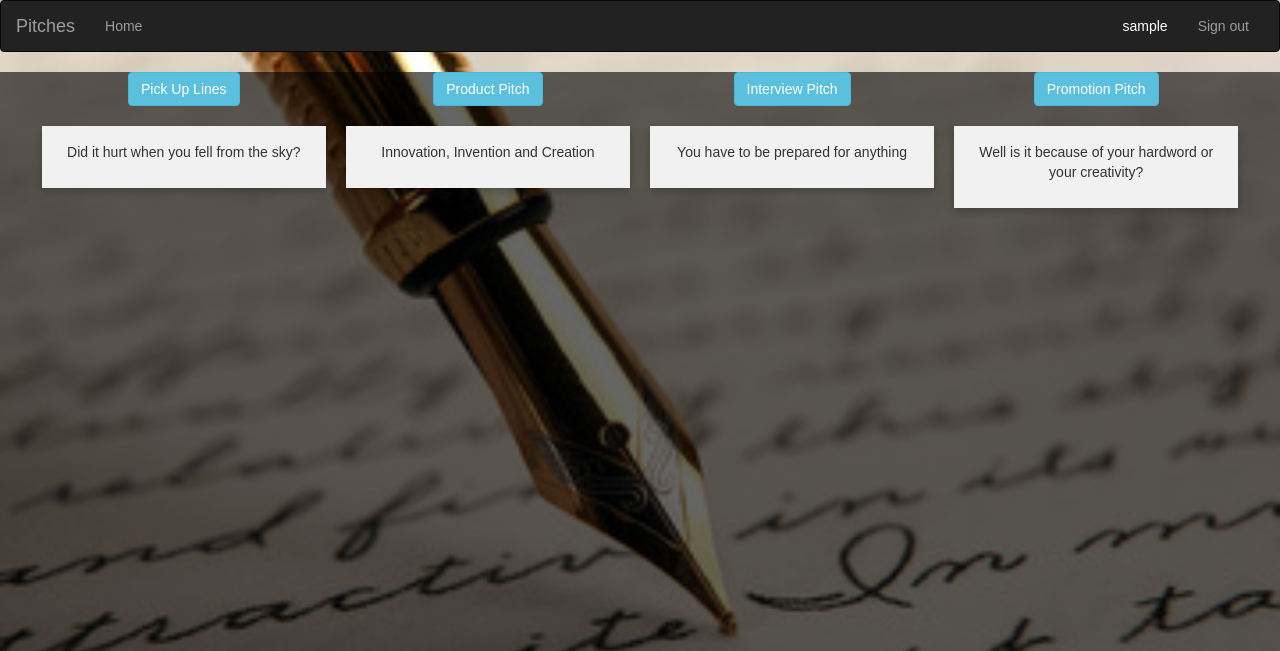
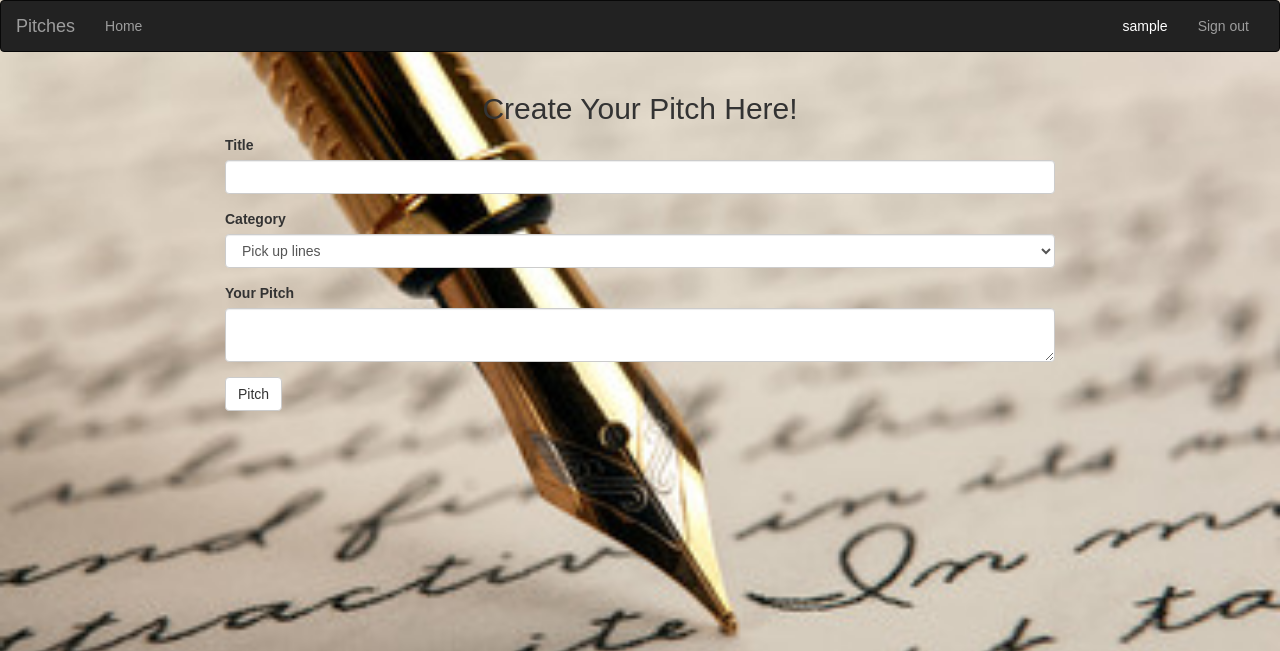
Before and after one commit to cecibarasa/Pick-up-lines, a Flask app: page /pitch in a window 1280 px wide. Shown: the top 651 px of the page. Run offline with Flask 2, Linux system fonts and the light colour scheme; the visitor is signed in with stand-in values (Sample User, id 1); data comes from the database, SQL or seed files in the repository; some libraries are stand-ins or nearby versions; some web fonts are replaced.

Commit message:
add macros migrations

```diff
--- a/app/__init__.py
+++ b/app/__init__.py
@@ -20,6 +20,7 @@ def create_app(config_name):
     app.config['SQLALCHEMY_DATABASE_URI'] = 'postgresql+psycopg2://nabalayo:pk@localhost/project'
     app.config['SQLALCHEMY_TRACK_MODIFICATIONS'] = False
     app.config['UPLOADED_PHOTOS_DEST'] = 'app/static/photos'
+    app.config['SECRET_KEY'] = 'super secret key'
 
 
     # Initializing flask extensions
--- a/app/main/views.py
+++ b/app/main/views.py
@@ -52,16 +52,16 @@ def updateprofile(name):
         return redirect(url_for('.profile',name = name))
     return render_template('profile/update.html', form=form)
 
-@main.route('/user/<uname>/update/pic',methods= ['POST'])
-@login_required
-def update_pic(uname):
-    user = User.query.filter_by(username = uname).first()
-    if 'photo' in request.files:
-        filename = photos.save(request.files['photo'])
-        path = f'photos/{filename}'
-        user.profile_pic_path = path
-        db.session.commit()
-    return redirect(url_for('main.profile', uname=uname))
+# @main.route('/user/<uname>/update/pic',methods= ['POST'])
+# @login_required
+# def update_pic(uname):
+#     user = User.query.filter_by(username = uname).first()
+#     if 'photo' in request.files:
+#         filename = photos.save(request.files['photo'])
+#         path = f'photos/{filename}'
+#         user.profile_pic_path = path
+#         db.session.commit()
+#     return redirect(url_for('main.profile', uname=uname))
 
 @main.route('/comment/<int:pitch_id>', methods = ['POST','GET'])
 @login_required
@@ -89,32 +89,36 @@ def profile(name):
 
     return render_template("profile/profile.html", user = user,posts=posts)
 
-@main.route('/user/<name>/updateprofile', methods = ['GET','POST'])
+@main.route('/user/<uname>/update',methods = ['GET','POST'])
 @login_required
-def updateprofile(name):
+def update_profile(uname):
+    user = User.query.filter_by(username = uname).first()
+    if user is None:
+        abort(404)
 
-    user = User.query.filter_by(username = name).first()
-    if user == None:
-        abort(404)
     form = UpdateProfile()
+
     if form.validate_on_submit():
         user.bio = form.bio.data
+
         db.session.add(user)
         db.session.commit()
-        return redirect(url_for('.profile',name = name))
+
+        return redirect(url_for('.profile',uname=user.username))
+
     return render_template('profile/update.html',form =form)
 
 
-@main.route('/user/<name>/update/pic',methods= ['POST'])
+@main.route('/user/<uname>/update/pic',methods= ['POST'])
 @login_required
-def update_pic(name):
-    user = User.query.filter_by(username = name).first()
+def update_pic(uname):
+    user = User.query.filter_by(username = uname).first()
     if 'photo' in request.files:
         filename = photos.save(request.files['photo'])
         path = f'photos/{filename}'
         user.profile_pic_path = path
         db.session.commit()
-    return redirect(url_for('main.profile',name=name))
+    return redirect(url_for('main.profile',uname=uname))
 
 @main.route('/like/<int:id>',methods = ['POST','GET'])
 @login_required
--- a/app/templates/macros.html
+++ b/app/templates/macros.html
@@ -0,0 +1,33 @@
+{% macro display(piches) %}
+<div class="container-fluid">
+    <div class="row">
+        {% if piches %} {% for category in piches %}
+        <div class="col-md-4">
+            <div class="thumbnail" id="carded">
+                <h5 class="card-header">{{category.title}}</h5>
+                <div class="card-body">
+                    <p>{{category.post}}</p>
+                    <p class="text-center"> Category: {{category.category}}</p>
+                    <footer class="blockquote-footer text-center"> Posted by: {{category.user.username}}</footer>
+                    <div><span class="foot">{{category.comment.count()}} Comments</span>
+                        <span class="foot"> <a href="{{url_for('main.like',id = category.id)}}"><i class="fa fa-thumbs-up" style="font-size:18px;color: green"></i></a> {{category.upvote.count()}}</span>
+
+
+                        <span class="foot"> <a href="{{url_for('main.dislike',id = category.id)}}"> <i class="fa fa-thumbs-down" style="color:red;"></i> {{category.downvote.count()}}</a></span></div>
+
+                    <a href="{{url_for('main.comment',pitch_id = category.id)}}" class="btn btn-info btn-sm"> Comment</a>
+                </div>
+            </div>
+        </div>
+
+        {% endfor %} {% else %}
+        <div class="card w-90 mb-3">
+            <div class="card-body">
+
+                <p class="card-title">Category Has 0 posts</p>
+            </div>
+        </div>
+        {% endif %}
+    </div>
+</div>
+{% endmacro %}
--- a/app/templates/pitch.html
+++ b/app/templates/pitch.html
@@ -1,4 +1,4 @@
-{% extends 'base.html'%} {% import 'macros.html' as macro%}
+{% extends 'base.html'%} {% import 'macros.html' as macro%} {% import 'bootstrap/wtf.html' as wtf %}
 <!DOCTYPE html>
 <html lang="en">
 
@@ -15,46 +15,19 @@
 
 <body>
     {% block content %}
-    <section id="hero">
-        <div class="hero-container">
 
-            <div class="row">
+    <div id="particles-js">
+        <div class=" row">
 
-                <div class="column">
-                    <button type="button" class="btn btn-info center">Pick Up Lines</button>
-                    <br>
-                    <br>
-                    <div class="card">
-                        <p>Did it hurt when you fell from the sky?</p>
-                    </div>
-                </div>
-                <div class="column">
-                    <button type="button" class="btn btn-info">Product Pitch</button>
-                    <br>
-                    <br>
-                    <div class="card">
-                        <p>Innovation, Invention and Creation</p>
-                    </div>
-                </div>
-                <div class="column">
-                    <button type="button" class="btn btn-info">Interview Pitch</button>
-                    <br>
-                    <br>
-                    <div class="card">
-                        <p>You have to be prepared for anything</p>
-                    </div>
-                </div>
-                <div class="column">
-                    <button type="button" class="btn btn-info">Promotion Pitch</button>
-                    <br>
-                    <br>
-                    <div class="card">
-                        <p>Well is it because of your hardword or your creativity?</p>
-                    </div>
-                </div>
+            <div class="col-md-2"></div>
+            <div class="col-md-8" id="postform">
+                <h2 class="text-center">Create Your Pitch Here!</h2>
+                {{wtf.quick_form(form)}}
             </div>
+            <div class="col-md-2"></div>
         </div>
-    </section>{% endblock %}
-</body>
+    </div>
+
+    {% endblock%}
 
 </html>
--- a/config.py
+++ b/config.py
@@ -4,6 +4,7 @@ class Config:
     SQLALCHEMY_DATABASE_URI = 'postgresql+psycopg2://nabalayo:kartie@localhost/project'
     SQLALCHEMY_TRACK_MODIFICATIONS = False
     UPLOADED_PHOTOS_DEST = 'app/static/photos'
+    SECRET_KEY=os.environ.get('SECRET_KEY')
 
     #email configurations
     MAIL_SERVER = 'smtp.googlemail.com'
```
Also changed, not shown: app/templates/profile/profile.html (+22 -48 lines), app/templates/profile/update.html (+7 -1 lines), migrations/versions/c15d23730da3_initial_migration.py (added, +85 -0 lines).
